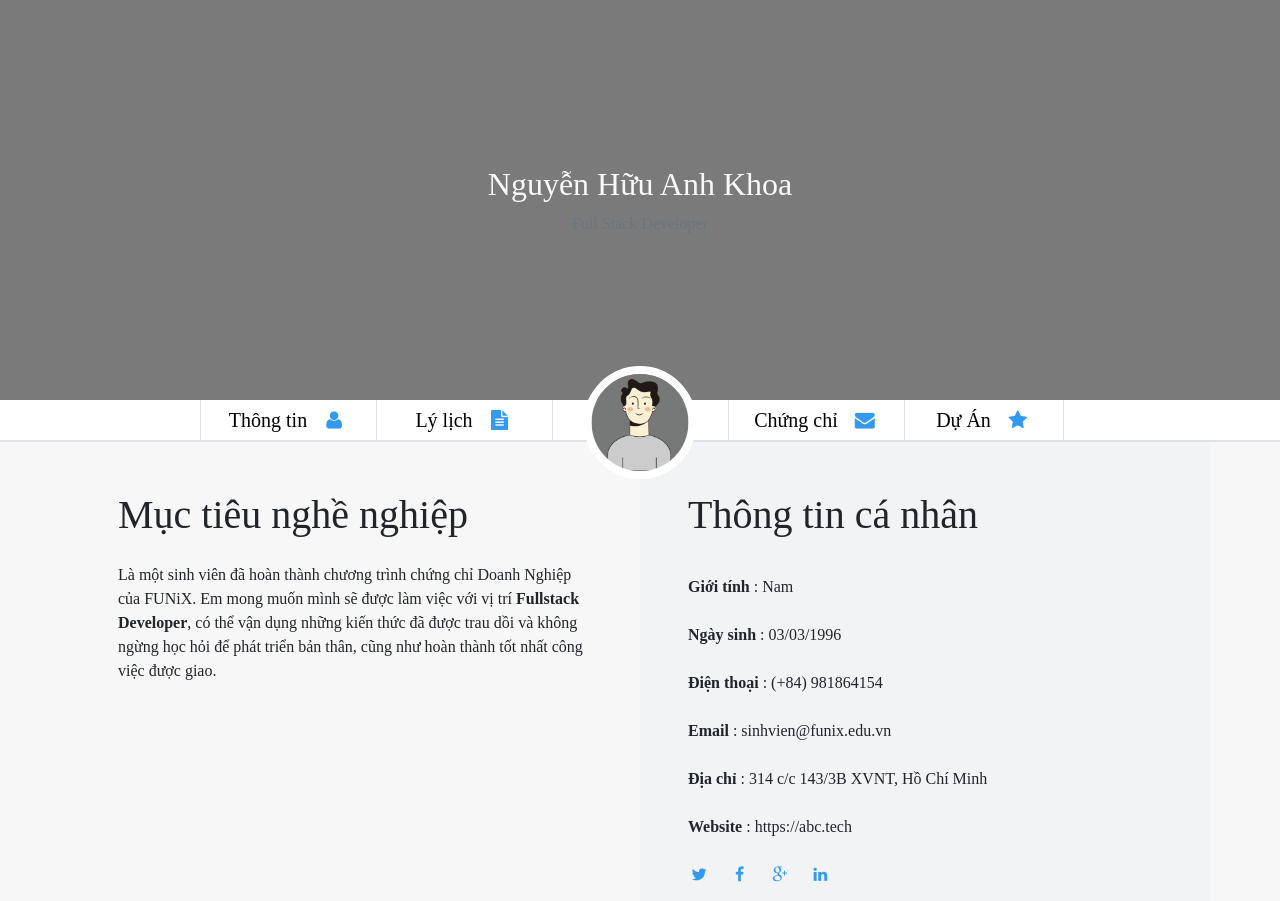
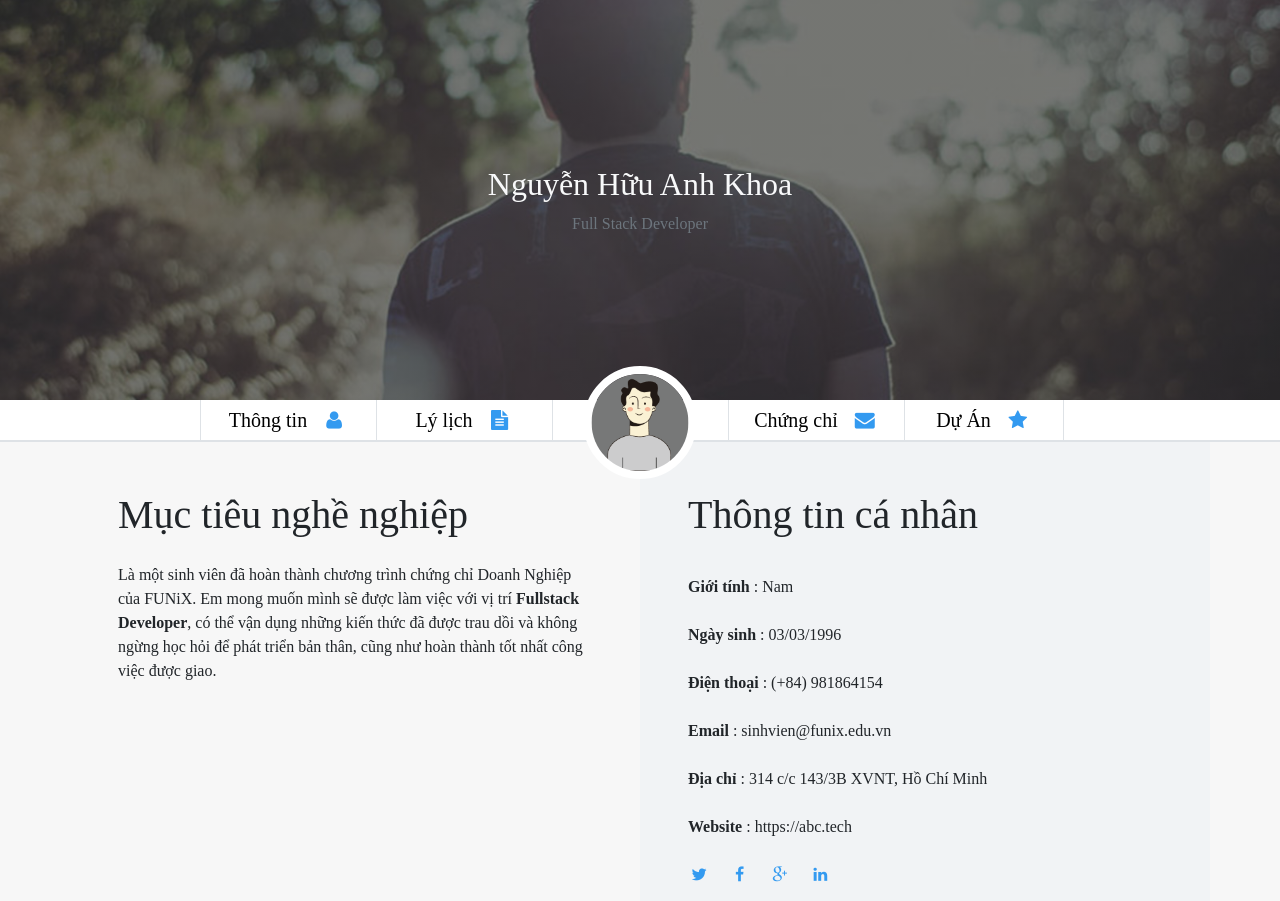
Before and after one commit to khoanguyenhuuanh/Asm3, a plain HTML site: page index.html in a window 1280 px wide. Shown: the top 901 px of the page. Drawn offline with nearby package versions, Linux system fonts and the light colour scheme.

Commit message:
Add files via upload

```diff
--- a/css/laptop.css
+++ b/css/laptop.css
@@ -19,7 +19,7 @@ body {
       rgba(34, 34, 34, 0.6),
       rgba(34, 34, 34, 0.6)
     ),
-    url(images/banner.jpg);
+    url("/images/banner.jpg");
   background-size: cover;
 }
 
```
